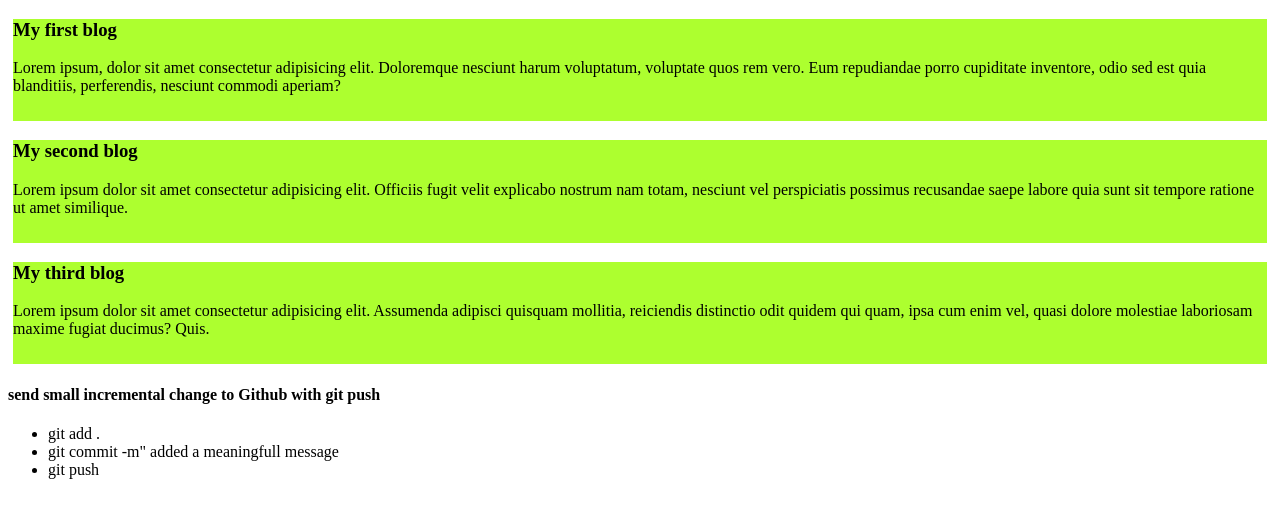
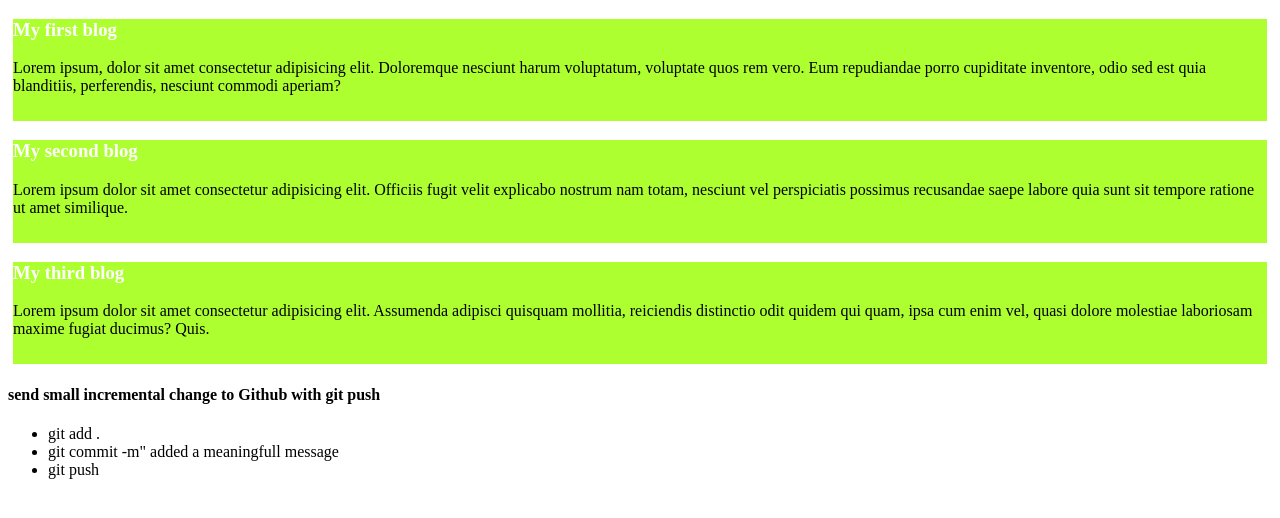
Before and after one commit to Saha-joy7/My-simple-website, a plain HTML site: page index.html in a window 1280 px wide. Drawn offline with Linux system fonts and the light colour scheme.

Commit message:
added a heading color

```diff
--- a/style/disign.css
+++ b/style/disign.css
@@ -4,4 +4,9 @@ div{
     margin: 5px;
     border: 5px;
     border-color: black;
+
 }
+h3{
+    color:white;
+
+}
```
